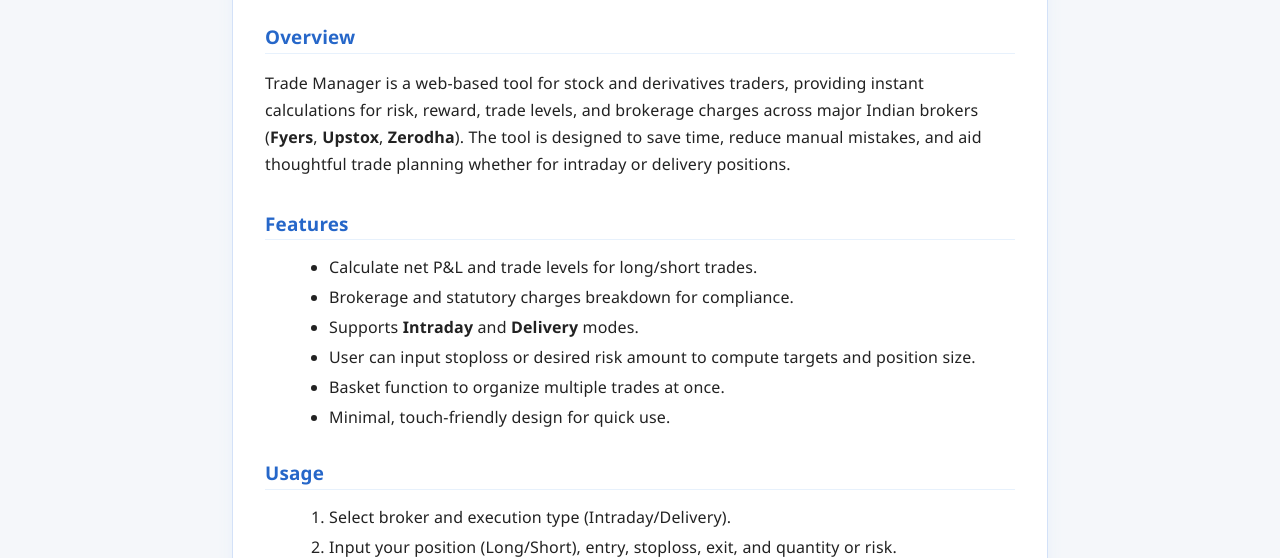
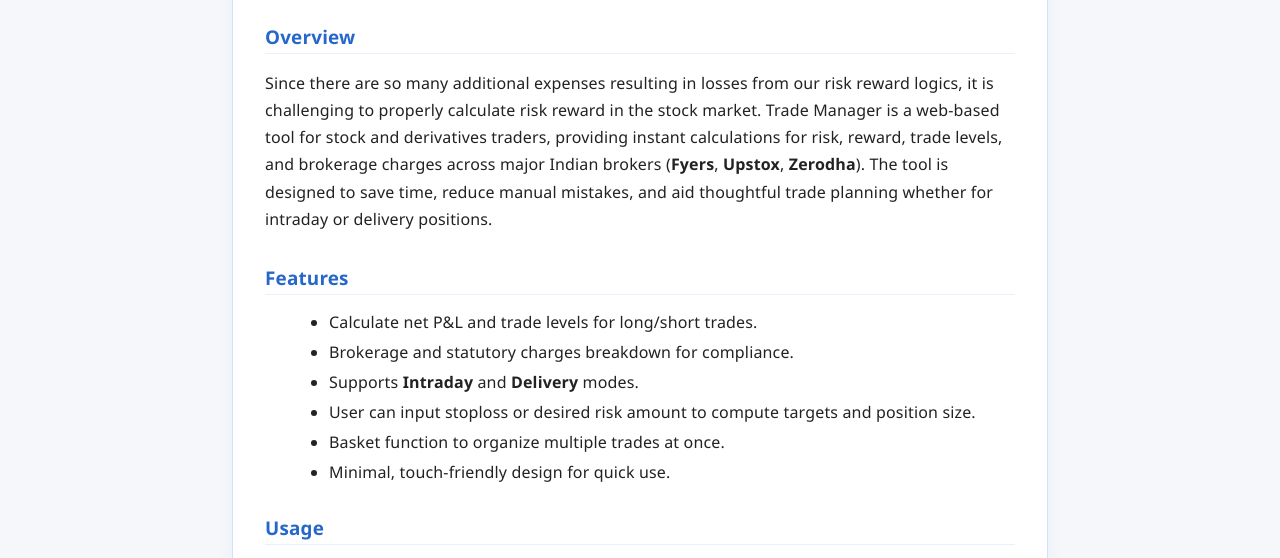
Before and after one commit to ajmankelizo/trade_manager, a plain HTML site: page about.html in a window 1280 px wide. Shown: the part 174-732 px from the top of the page. Drawn offline with Linux system fonts and the light colour scheme.

Commit message:
Update about.html

```diff
--- a/about.html
+++ b/about.html
@@ -115,6 +115,7 @@
 
     <h2>Overview</h2>
     <p>
+      Since there are so many additional expenses resulting in losses from our risk reward logics, it is challenging to properly calculate risk reward in the stock market.
       Trade Manager is a web-based tool for stock and derivatives traders, providing instant calculations for risk, reward, trade levels, and brokerage charges across major Indian brokers (<b>Fyers</b>, <b>Upstox</b>, <b>Zerodha</b>). The tool is designed to save time, reduce manual mistakes, and aid thoughtful trade planning whether for intraday or delivery positions.
     </p>
 
```
